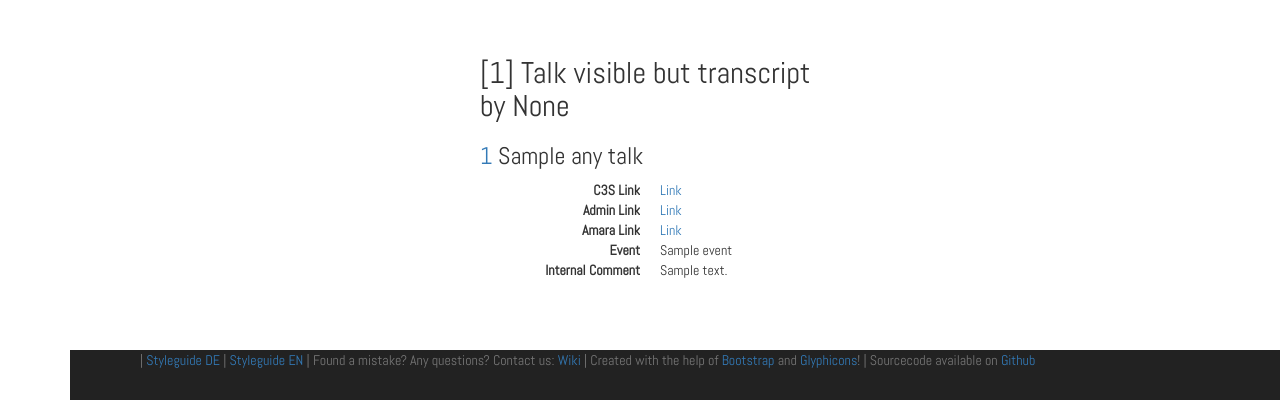
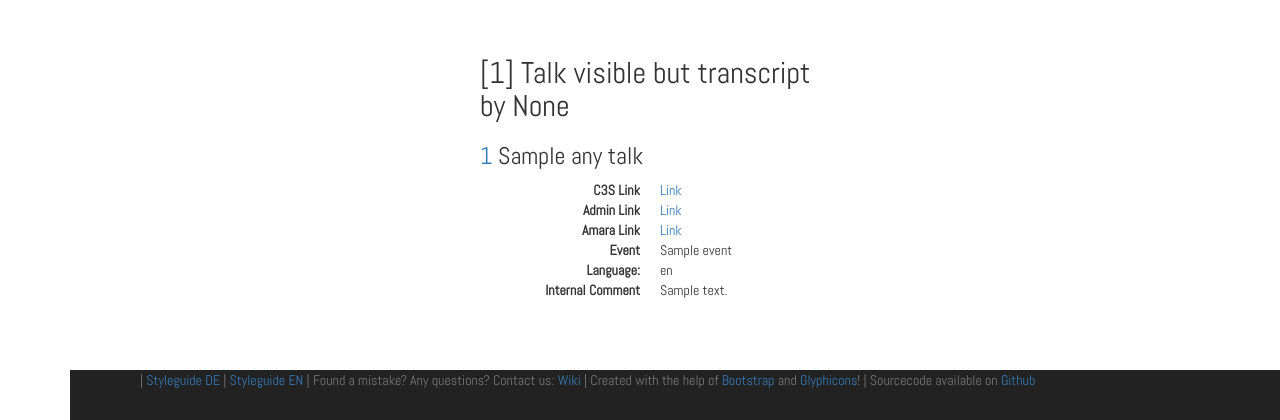
Before and after one commit to c3subtitles/subtitleStatus, a Django app: template www/templates/dashboard.html in a window 1280 px wide; the page is wider, and only the part inside the window is pictured. Shown: the part 2096-2516 px from the top of that part. Run offline with Django 3.2, Linux system fonts and the light colour scheme; a user stored in the database is signed in; tables that the repository leaves empty hold one stand-in row (values such as "Sample post"); the template is opened without the code that fills it: most values are stand-ins (such as "Sample title", 1, 10 or a date in 2020); parts of the project's set-up code (start-up, migrations or seed data) failed here and were passed over; some libraries are stand-ins or nearby versions.

Commit message:
Added some more visible data to decide what kind of a transcript a talk was

```diff
--- a/www/templates/dashboard.html
+++ b/www/templates/dashboard.html
@@ -222,6 +222,8 @@
                     <dd><a href="https://amara.org/videos/{{any_talk.amara_key}}">Link</a></dd>
                 <dt>Event</dt>
                     <dd>{{any_talk.event}}</dd>
+                <dt>Language:</dt>
+                    <dd>{{any_talk.orig_language}}</dd>
                 <dt>Internal Comment</dt>
                     <dd>{{any_talk.internal_comment}}</dd>
             </dl>
```
